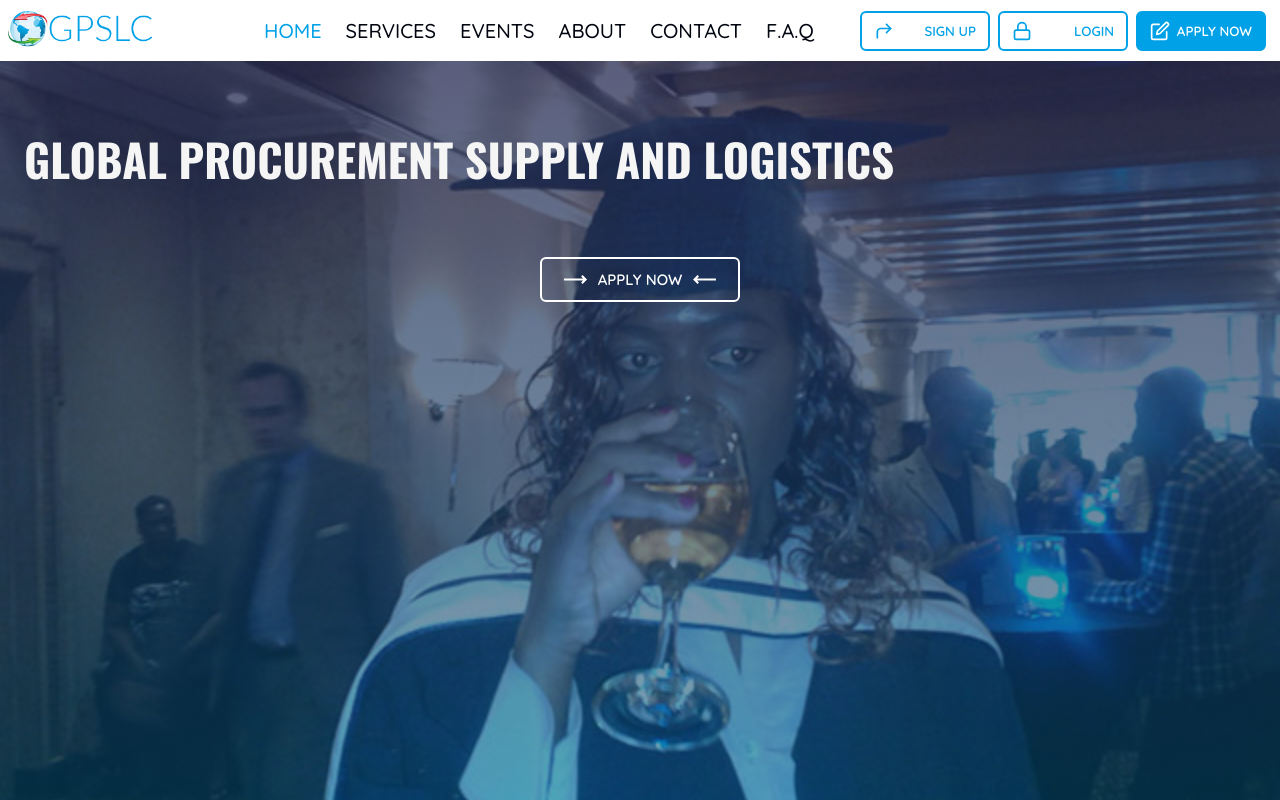
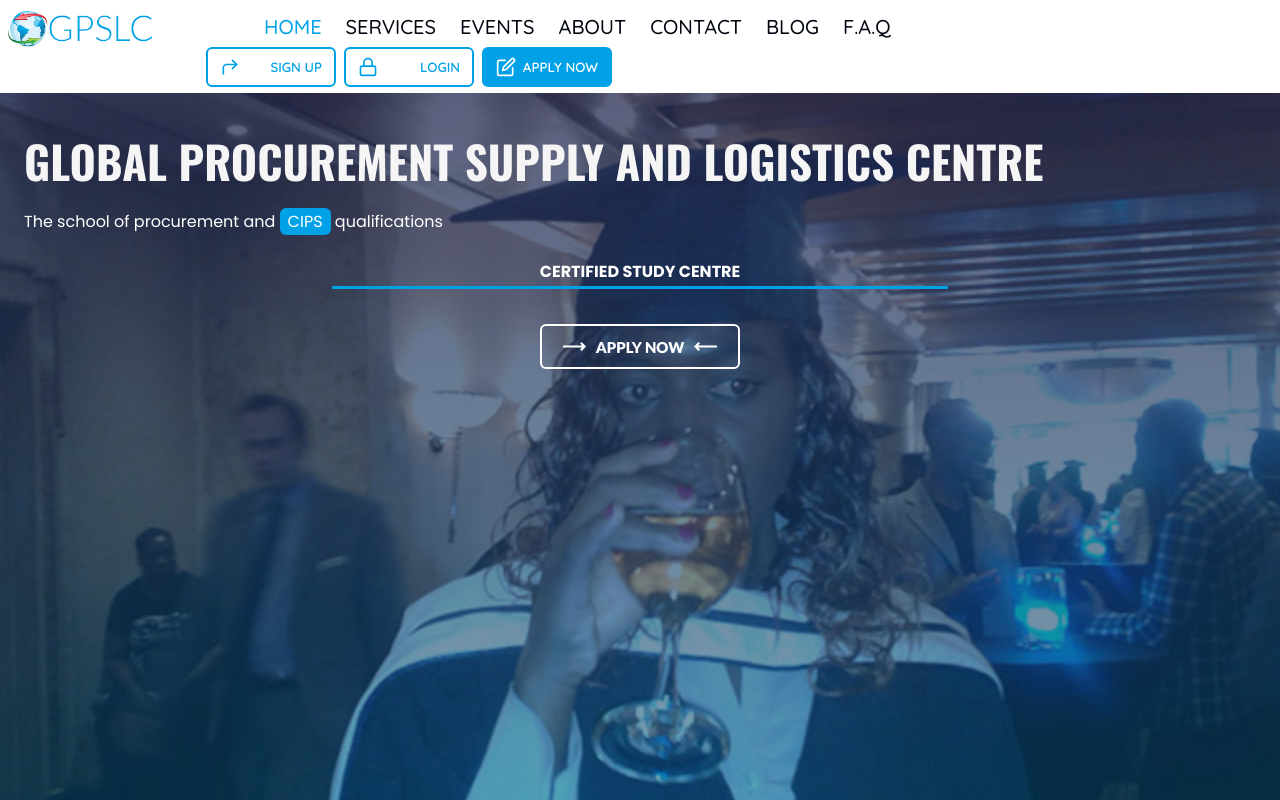
Before and after one commit to DrRichadams/gpslc, a React (Create React App) app: page / in a window 1280 px wide. Shown: the top 800 px of the page. Built offline with nearby package versions, Linux system fonts and the light colour scheme; a web font is replaced by a local one.

Commit message:
snapshot

```diff
--- a/src/components/A1_Home.js
+++ b/src/components/A1_Home.js
@@ -2,10 +2,9 @@ import React, { useState } from "react"
 import { CgArrowLongRight, CgArrowLongLeft } from "react-icons/cg"
 import { MdOutlineMyLocation, MdMarkEmailRead, MdCall } from "react-icons/md"
 import FAQ from "./commons/FAQ"
+import UpcomingEvents from "./features/UpcomingEvents"
 
 const A1_Home = () =>{
-    let banner_message = "Global Procurement Supply and Logistics Centre".split(" ")
-    console.log(banner_message)
     return(
         <div className="home_container">
              <div className="banner_home_container">
@@ -15,7 +14,9 @@ const A1_Home = () =>{
                         //     <p className="banner_message">{item}</p>
                         //  ))
                     }
-                    Global Procurement Supply and Logistics
+                    <h3>Global Procurement Supply and Logistics Centre</h3>
+                    <p>The school of procurement and <span>CIPS</span> qualifications</p>
+                    <p className="csc_title">CERTIFIED STUDY CENTRE</p>
                 </div>
                     <button className="apply_btn">
                         <CgArrowLongRight size={25} />
@@ -42,6 +43,7 @@ const A1_Home = () =>{
                      <img src={process.env.PUBLIC_URL + `/resources/about_us.png`} alt="" />
                  </div>
              </div>
+             <UpcomingEvents />
              <FAQ />
         </div>
     )
--- a/src/components/commons/TopNavBar.js
+++ b/src/components/commons/TopNavBar.js
@@ -15,6 +15,7 @@ const TopNavBar = () => {
         { id: uuidv4(), active: false, name: "Events", path: "events", type: "link" },
         { id: uuidv4(), active: false, name: "About", path: "about", type: "link" },
         { id: uuidv4(), active: false, name: "Contact", path: "contact", type: "link" },
+        { id: uuidv4(), active: false, name: "Blog", path: "blog", type: "link" },
         { id: uuidv4(), active: false, name: "F.A.Q", path: "faq", type: "link" },
         { id: uuidv4(), active: false, name: "APPLY NOW", path: "apply", type: "button" },
         { id: uuidv4(), active: false, name: "LOGIN", path: "login", type: "button" },
--- /dev/null
+++ b/src/components/features/UpcomingEvents.js
@@ -0,0 +1,15 @@
+import React, { useState } from "react"
+
+const UpcomingEvents = () => {
+    return(
+        <div className="upcoming_events_container">
+            <div className="up_events_title">Up Coming Events</div>
+            <div className="up_events_boxes">
+                EVENTS
+            </div>
+            <button className="up_events_btn_more">Explore Events</button>
+        </div>
+    )
+}
+
+export default UpcomingEvents
--- a/src/styles/Styles_importer.js
+++ b/src/styles/Styles_importer.js
@@ -3,6 +3,7 @@ import "./a1_home.css"
 import "./top_nav_bar.css"
 import "./faq.css"
 import "./footer.css"
+import "./upcoming_events.css"
 
 const Styles_importer = () => {
     return null
--- a/src/styles/a1_home.css
+++ b/src/styles/a1_home.css
@@ -2,7 +2,7 @@
     width: 100%;
     min-height: 100vh;
     background-color: #01050fbb;
-    padding-top: 60px;
+    padding-top: 30px;
     margin-bottom: 60px;
     background: linear-gradient(rgba(36, 40, 80, 0.745), rgba(0, 88, 126, 0.5)), url("./../../public/resources/banner.jpg");
     background-repeat: no-repeat;
@@ -26,8 +26,8 @@
     color: #fff;
     padding: 8px 12px;
     margin: 15px 0;
-    font-family: Quicksand;
-    font-weight: 600;
+    font-family: Lato, sans-serif;
+    font-weight: 900;
     font-size: 15px;
     cursor: pointer;
 }
@@ -41,15 +41,50 @@
 }
 
 .banner_message_container {
+    margin: 4px 6px;
+    margin-bottom: 20px;
+    /* display: inline-block; */
+}
+
+.banner_message_container h3 {
     font-family: Oswald, sans-serif;
     font-weight: 900;
-    margin: 4px 6px;
-    margin-bottom: 50px;
     font-size: 45px;
     text-transform: uppercase;
     text-align: left;
     color: #f5f5f5;
-    /* display: inline-block; */
+}
+
+.banner_message_container p {
+    color: #fff;
+    font-family: Poppins, sans-serif;
+    margin-top: 15px;
+}
+
+.banner_message_container p span {
+    background-color: rgb(1, 161, 231);
+    padding: 2px 8px;
+    border-radius: 6px;
+}
+
+.csc_title {
+    font-weight: 700;
+    text-align: center;
+    display: block;
+    padding-top: 10px;
+    position: relative;
+    padding-bottom: 5px;
+}
+
+.csc_title::after {
+    position: absolute;
+    content: "";
+    bottom: 0;
+    left: 50%;
+    transform: translateX(-50%);
+    background-color: rgb(1, 161, 231);
+    width: 50%;
+    height: 3px;
 }
 /* .banner_message {
     font-family: Lato, sans-serif;
--- /dev/null
+++ b/src/styles/upcoming_events.css
@@ -0,0 +1,4 @@
+.upcoming_events_container {
+    /* background-color: red; */
+    padding: 18px;
+}
```
